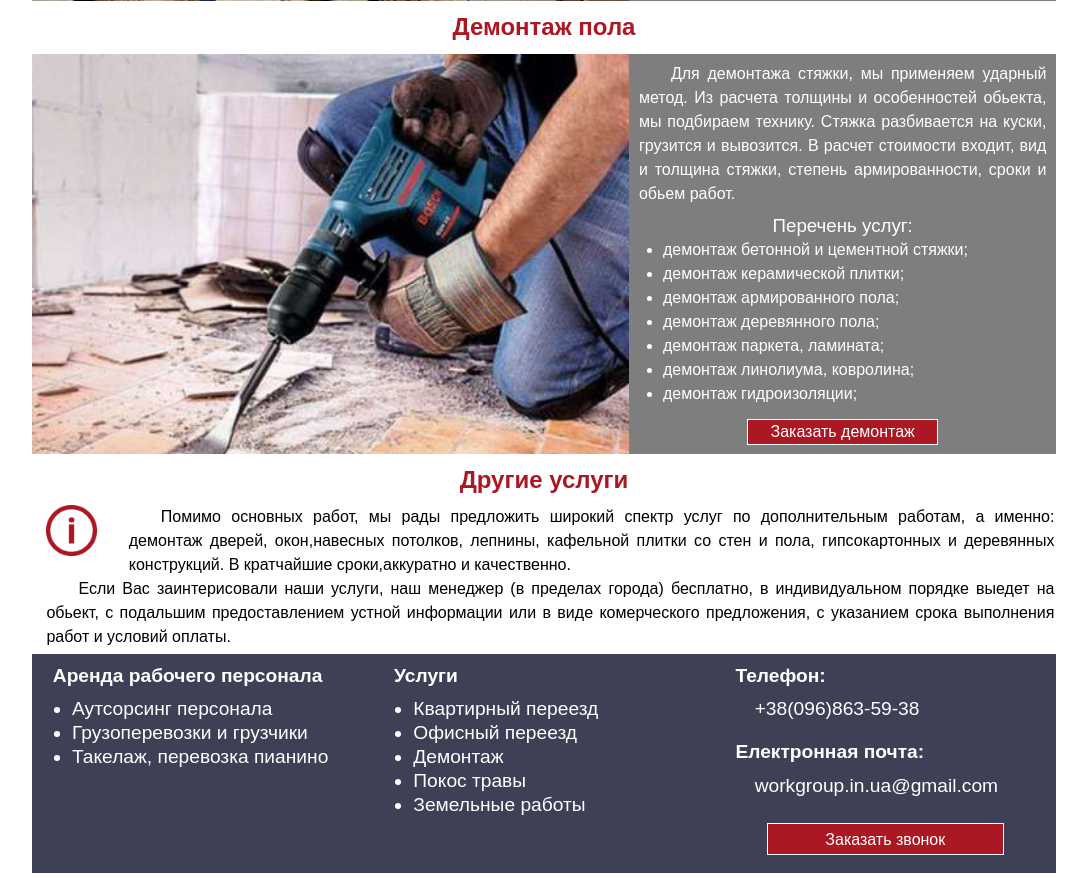
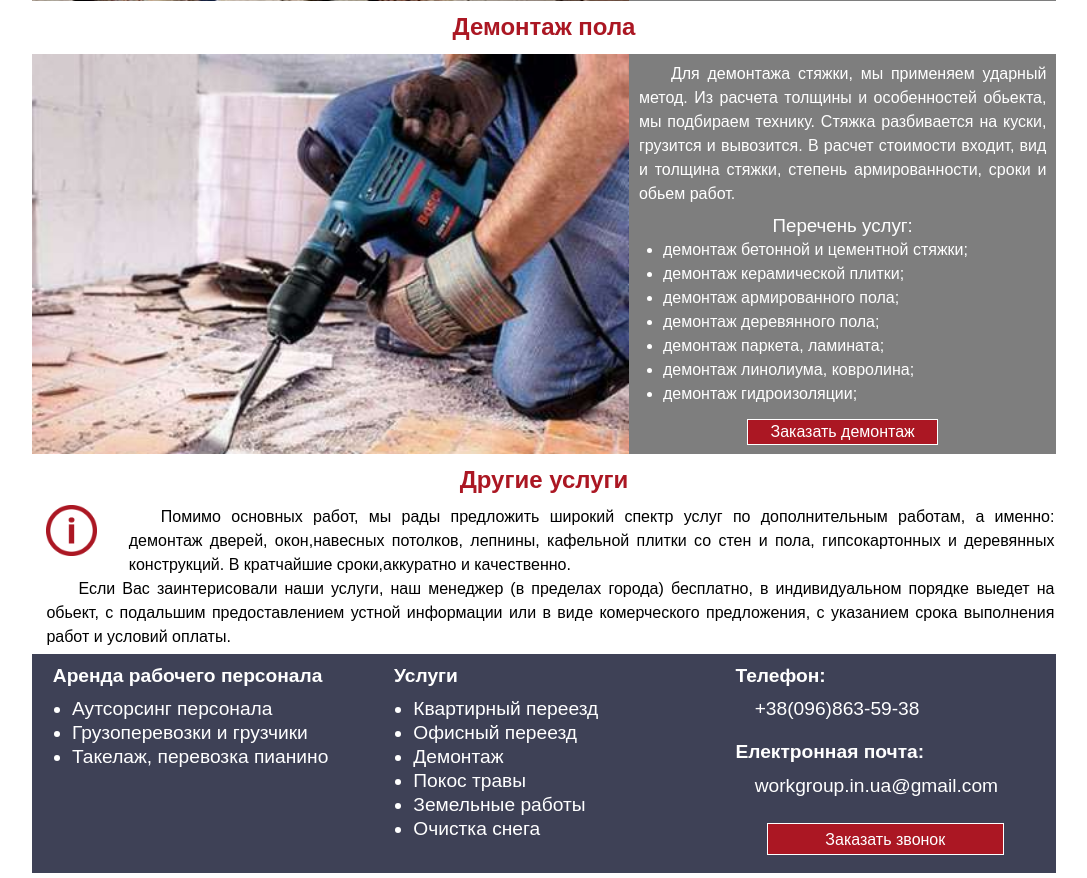
Before and after one commit to VadimNovoseletskiy/git-workgroup, a plain HTML site: page workgroup/disassembly.html in a window 1280 px wide. Shown: the part 912-1790 px from the top of the page, without its empty margins (96-1183 px from the left). Drawn offline with nearby package versions, Linux system fonts and the light colour scheme.

Commit message:
Adding links to a new page(snow.html).

```diff
--- a/workgroup/disassembly.html
+++ b/workgroup/disassembly.html
@@ -110,10 +110,11 @@
 
 	      					<li><a id="service-sub-touch-menu" class="mobile-sub-menu" href="#"><i class="icon-reorder"></i>услуги</a></li>
 	      					 <ul class="ServicesSubMenu">
-						           <li><a href="relocation.html">переезды</a></li>
-						           <li><a href="disassembly.html">демонтаж</a></li>
-						           <li><a href="grass.html">покос травы</a></li>
-						       		<li><a href="excavation.html">земельные работы</a></li>
+						           	<li><a href="relocation.html">переезды</a></li>
+						           	<li><a href="disassembly.html">демонтаж</a></li>
+						           	<li><a href="grass.html">покос травы</a></li>
+									<li><a href="excavation.html">земельные работы</a></li>
+									<li><a href="snow.html">очистка снега</a></li>
 						     </ul>
 		<!-- пункт меню"услуги" для desktop -->
 	      					<li class="menu-text sub-menu-mobile"><a href="#"><i class="icon-home"></i>услуги</a>
@@ -122,7 +123,8 @@
 						           <li><a href="relocation.html">переезды</a></li>
 						           <li><a href="disassembly.html">демонтаж</a></li>
 						           <li><a href="grass.html">покос травы</a></li>
-						       		<li><a href="excavation.html">земельные работы</a></li>
+									<li><a href="excavation.html">земельные работы</a></li>
+									<li><a href="snow.html">очистка снега</a></li>
 						         </ul>
 						    </li>
 
@@ -397,6 +399,7 @@
 						<li><a href="disassembly.html">Демонтаж</a></li>
 						<li><a href="grass.html">Покос травы</a></li>
 						<li><a href="excavation.html">Земельные работы</a></li>
+						<li><a href="snow.html">Очистка снега</a></li>
 					</ul>
 				</div>
 			</div>
```
Also changed, not shown: workgroup/excavation.html (+4 -0 lines), workgroup/grass.html (+3 -0 lines), workgroup/index.html (+6 -0 lines), workgroup/price.html (+3 -0 lines), workgroup/relocation.html (+5 -2 lines), workgroup/vacancies.html (+4 -0 lines), workgroup/working.html (+3 -0 lines).
